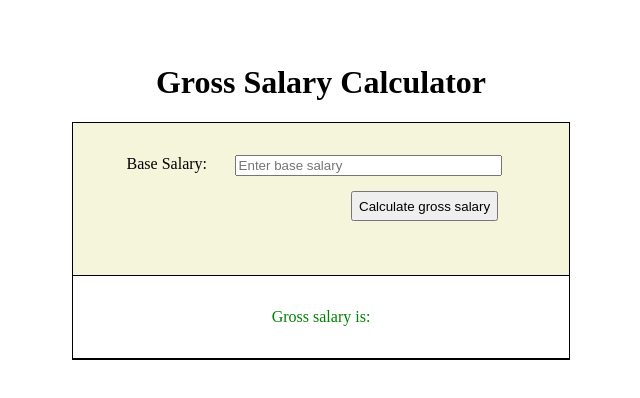
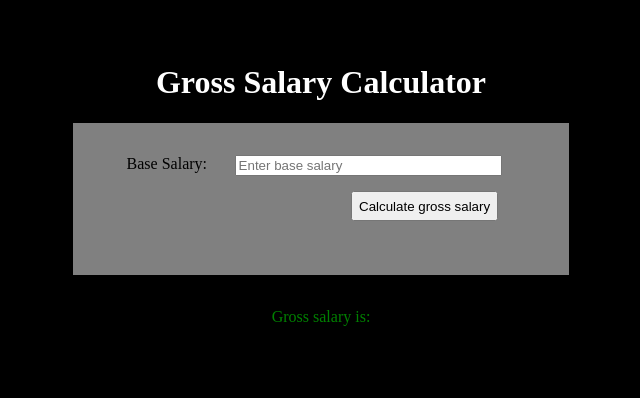
Before and after one commit to rapidscript/gross-calculator, a plain HTML site: page index.html in a window 1280 px wide. Shown: the whole page, without its empty margins (319-959 px from the left). Drawn offline with Linux system fonts and the light colour scheme.

Commit message:
Changed to dark mode

```diff
--- a/css/style.css
+++ b/css/style.css
@@ -1,14 +1,20 @@
+body{
+    background-color: black;
+
+}
 h1 {
+    color: white;
     text-align: center;
     margin-top: 2em;
 }
 form {
-    background-color: beige;
+    background-color: grey;
     padding: 2em;
     height: 5.5em;
     margin: auto;
 }
 form label {
+
     display: block;
     margin: 0px 0px 15px 0px;
 }
```
